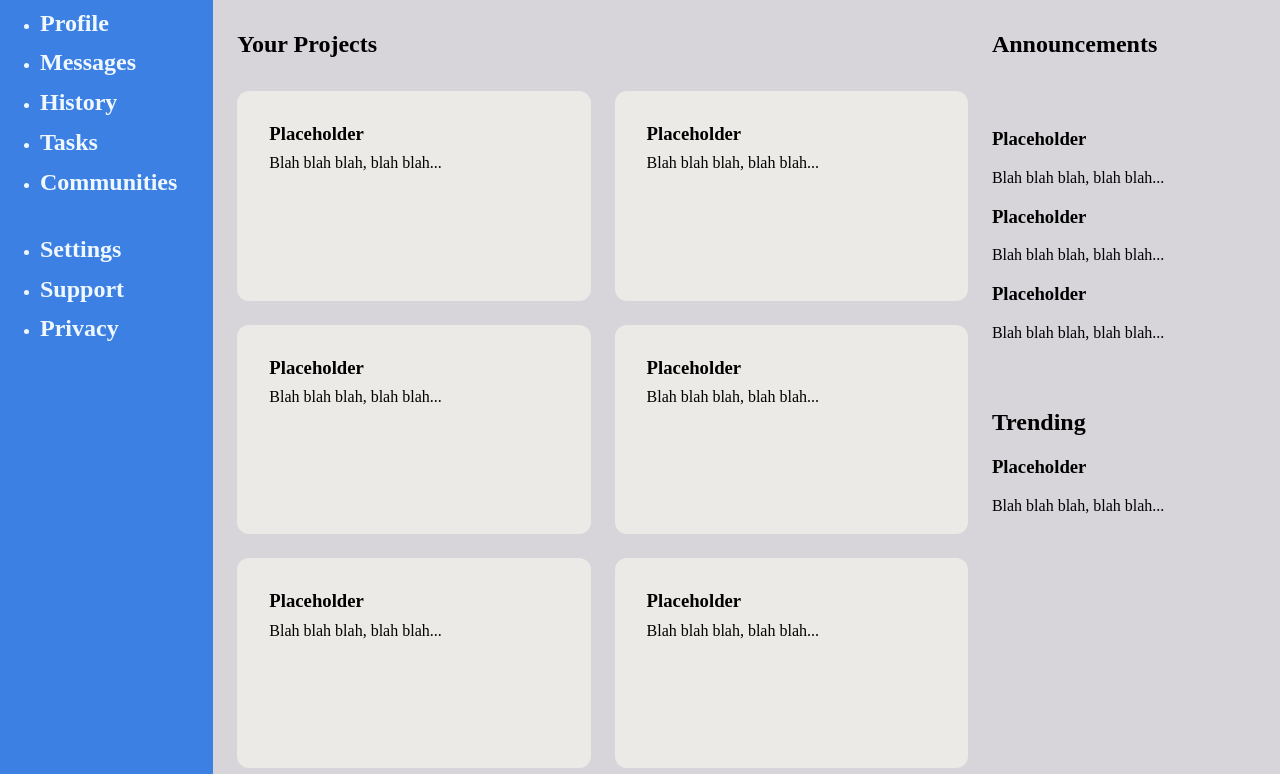
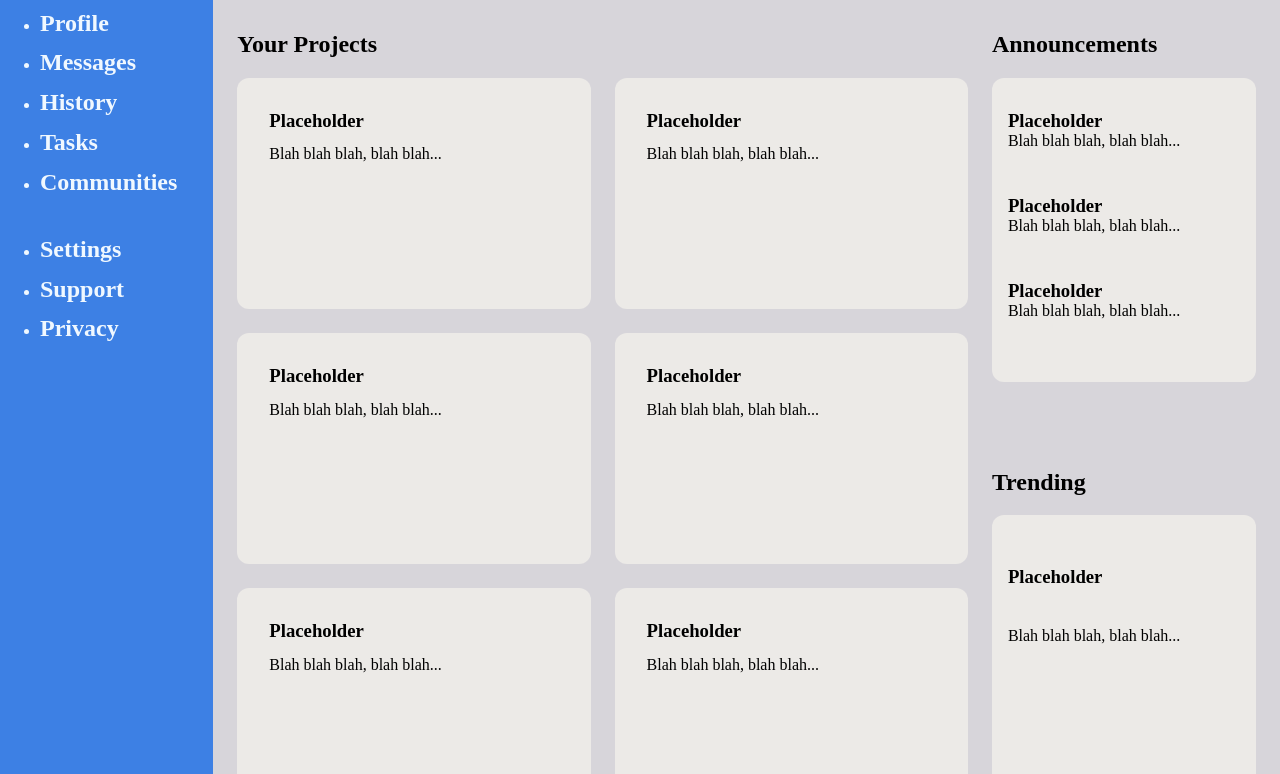
Before and after one commit to ZakhaevK/odin-admin-dashboard, a plain HTML site: page index.html in a window 1280 px wide. Shown: the part 159-933 px from the top of the page. Drawn offline with Linux system fonts and the light colour scheme.

Commit message:
Add style for right column of main-content Reworked main-content grid to align h2 elements

```diff
--- a/index.html
+++ b/index.html
@@ -53,8 +53,9 @@
   </div>
 
   <div class="main-content">
+    <h2>Your Projects</h2>
+    <h2>Announcements</h2>
     <div class="main-projects">
-      <h2>Your Projects</h2>
       <div class="card">
         <h3>Placeholder</h3>
         <p>Blah blah blah, blah blah...</p>
@@ -81,7 +82,6 @@
       </div>
     </div>
     <div class="main-announcements">
-      <h2>Announcements</h2>
       <div class="card">
         <div>
         <h3>Placeholder</h3>
--- a/style.css
+++ b/style.css
@@ -57,7 +57,7 @@ body {
   padding-bottom: 1.2em;
   padding-right: clamp(20px, 5vw, 100px);
   position: relative; /* Required for box-shadow */
-  box-shadow: 1px 2px 6px rgb(151, 151, 151);
+  box-shadow: 0px 3.5px 3px -2px rgb(151, 151, 151);
 }
 
 .header .search-container {
@@ -143,9 +143,10 @@ body {
   grid-area: main-content;
   background-color: rgb(215, 213, 218);
   grid-template-columns: 4fr 1.4fr;
-  grid-template-rows: 1fr 1fr;
-  grid-template-areas: "projects trending"
-                       "projects annnouncements";
+  grid-template-rows: auto 1fr 1fr;
+  grid-template-areas:  "proj-h2 annouce-h2"
+                        "projects annnouncements"
+                        "projects trending";
   padding: 1.5em;
 }
 
@@ -153,21 +154,24 @@ body {
   grid-area: projects;
   display: grid;
   grid-template-columns: 1fr 1fr;
-  grid-template-rows: 3.5em 1fr 1fr 1fr;
+  grid-template-rows: 1fr 1fr 1fr;
   grid-auto-flow: column;
   gap: 1.5em;
+  margin-right: 1.5em;
   padding: 0;
+}
 
+.card {
+  border-radius: 12px;
+  background-color: rgb(236, 234, 231);
 }
 
 .main-projects h2 {
   grid-column: 1 / 4;
 }
 
-.main-projects div {
+.main-projects .card {
   display: grid;
-  background-color: rgb(236, 234, 231);
-  border-radius: 12px;
   padding: 2em 1em 1.3em 2em;
   grid-template-rows: 1fr 3fr 1fr;
 }
@@ -182,4 +186,29 @@ body {
 
 .main-announcements {
   display: grid;
+  align-self: baseline;
+  gap: 1.5em;
 }
+
+.main-announcements .card {
+  display: grid;
+  grid-template-rows: 1fr 1fr 1fr;
+  padding: 2em 1em 1em 1em;
+  height: 16em;
+}
+
+.main-announcements .card div * {
+  margin: 0;
+}
+
+.main-trending {
+  display: grid;
+  grid-template-rows: auto auto;
+}
+
+.main-trending .card {
+  display: grid;
+  height: 16em;
+  grid-template-rows: repeat(4, 1fr);
+  padding: 2em 1em 1em 1em;
+}
```
